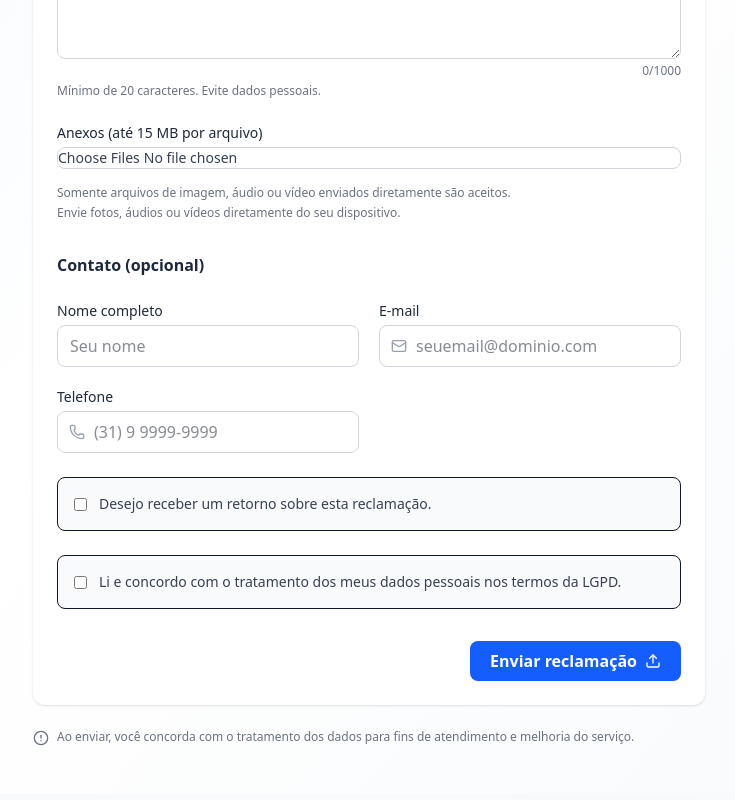
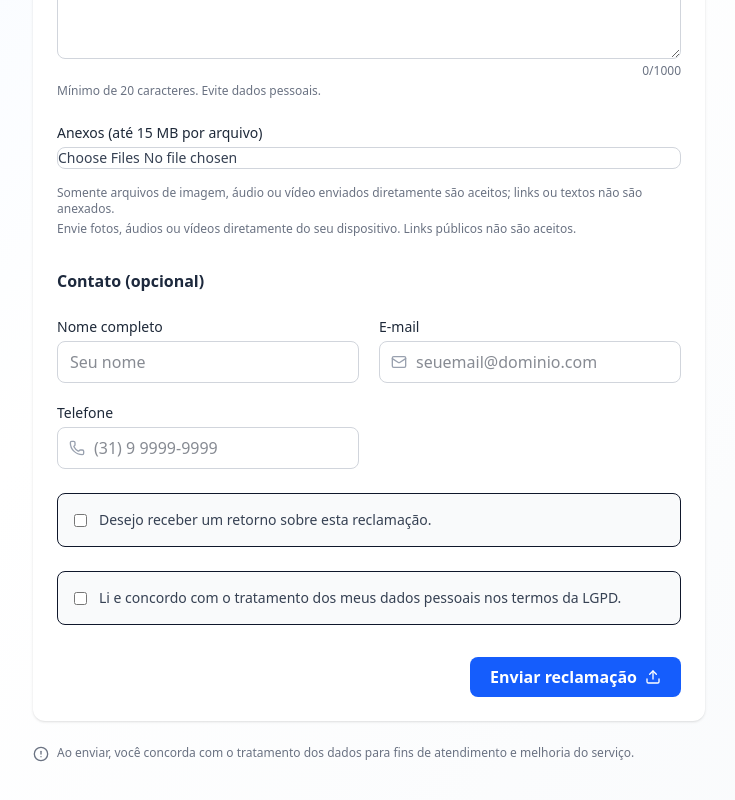
Before and after one commit to frodrigoalves/recla, a React (Vite) app: page / in a window 1280 px wide. Shown: the part 801-1601 px from the top of the page, without its empty margins (271-1006 px from the left). Built offline with nearby package versions, Linux system fonts and the light colour scheme.

Commit message:
docs: clarify anexos accept only direct media uploads

```diff
--- a/src/components/AnexosUpload.jsx
+++ b/src/components/AnexosUpload.jsx
@@ -82,7 +82,7 @@ export default function AnexosUpload({ data, onChange }) {
       )}
 
       <p className="text-xs text-gray-500">
-        Somente arquivos de imagem, áudio ou vídeo enviados diretamente são aceitos.
+        Somente arquivos de imagem, áudio ou vídeo enviados diretamente são aceitos; links ou textos não são anexados.
       </p>
     </div>
   );
--- a/src/pages/NovaReclamacao.jsx
+++ b/src/pages/NovaReclamacao.jsx
@@ -339,7 +339,7 @@ export default function NovaReclamacao() {
 
                 <Field
                   label="Anexos (até 15 MB por arquivo)"
-                  hint="Envie fotos, áudios ou vídeos diretamente do seu dispositivo."
+                  hint="Envie fotos, áudios ou vídeos diretamente do seu dispositivo. Links públicos não são aceitos."
                 >
                   <AnexosUpload key={formKey} data={form} onChange={update} />
                 </Field>
```
